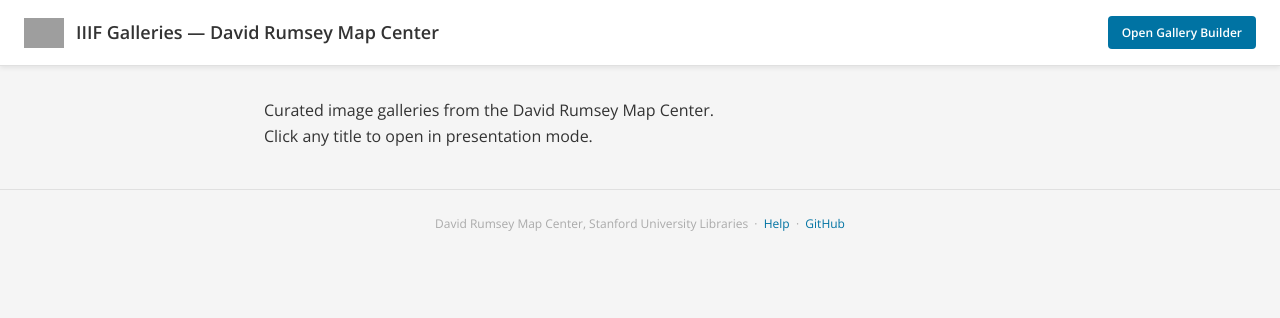
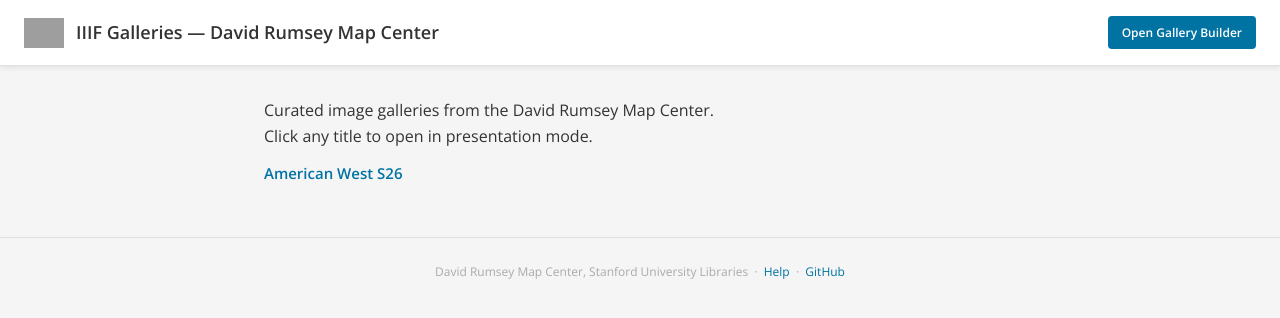
Before and after one commit to davidrumseymapcenter/iiif-galleries, a Jekyll site: the page built from index.md, in a window 1280 px wide. Shown: the top 318 px of the page. Built offline with Jekyll 4.4.1, drawn with Linux system fonts in a browser that asks for light colours; grey boxes are pictures that could not be loaded.

Commit message:
Auto-update gallery index

```diff
--- a/index.md
+++ b/index.md
@@ -7,4 +7,5 @@ Curated image galleries from the David Rumsey Map Center.
 Click any title to open in presentation mode.
 
 <ul class="gallery-list">
+<li><a href="https://davidrumseymapcenter.github.io/set-builder/presentation.html?file=https://raw.githubusercontent.com/davidrumseymapcenter/iiif-galleries/main/galleries/test_gallery.json" target="_blank">American West S26</a></li>
 </ul>
```
